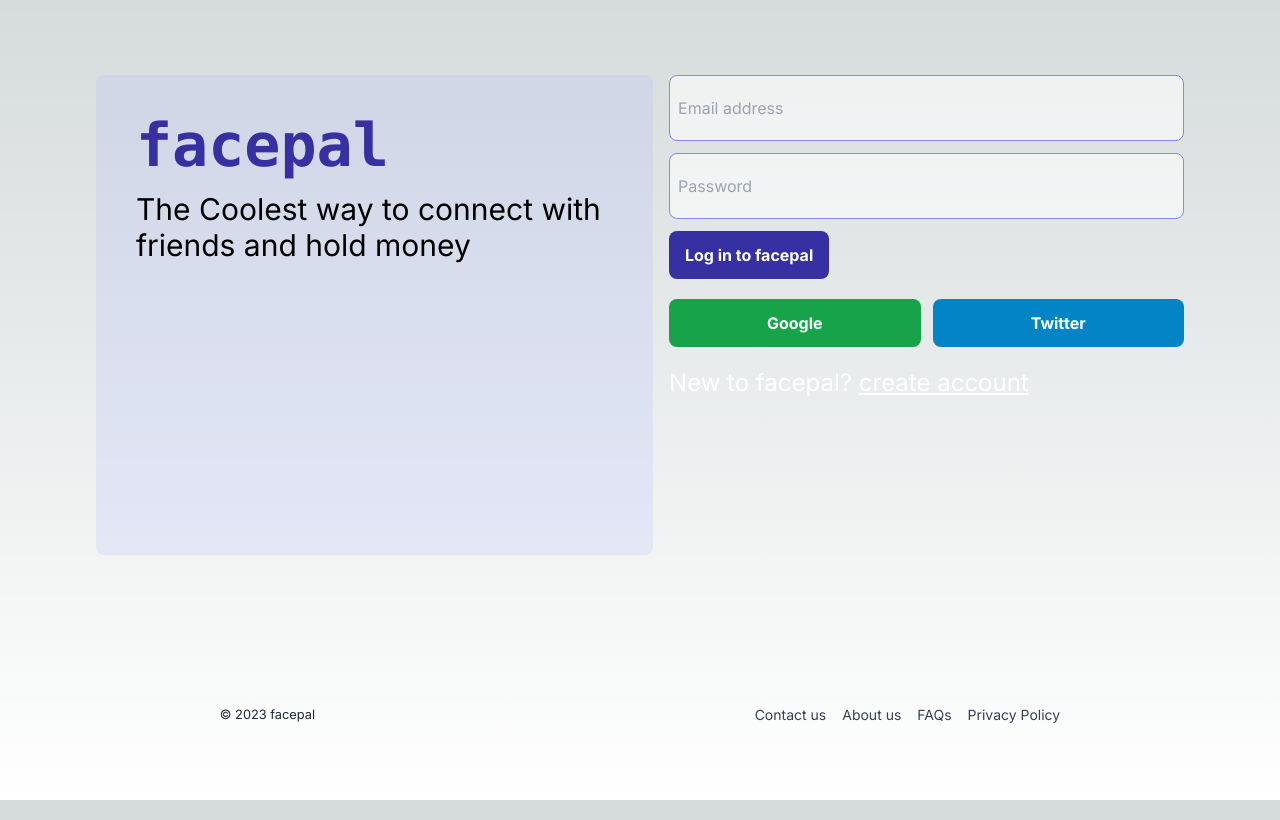
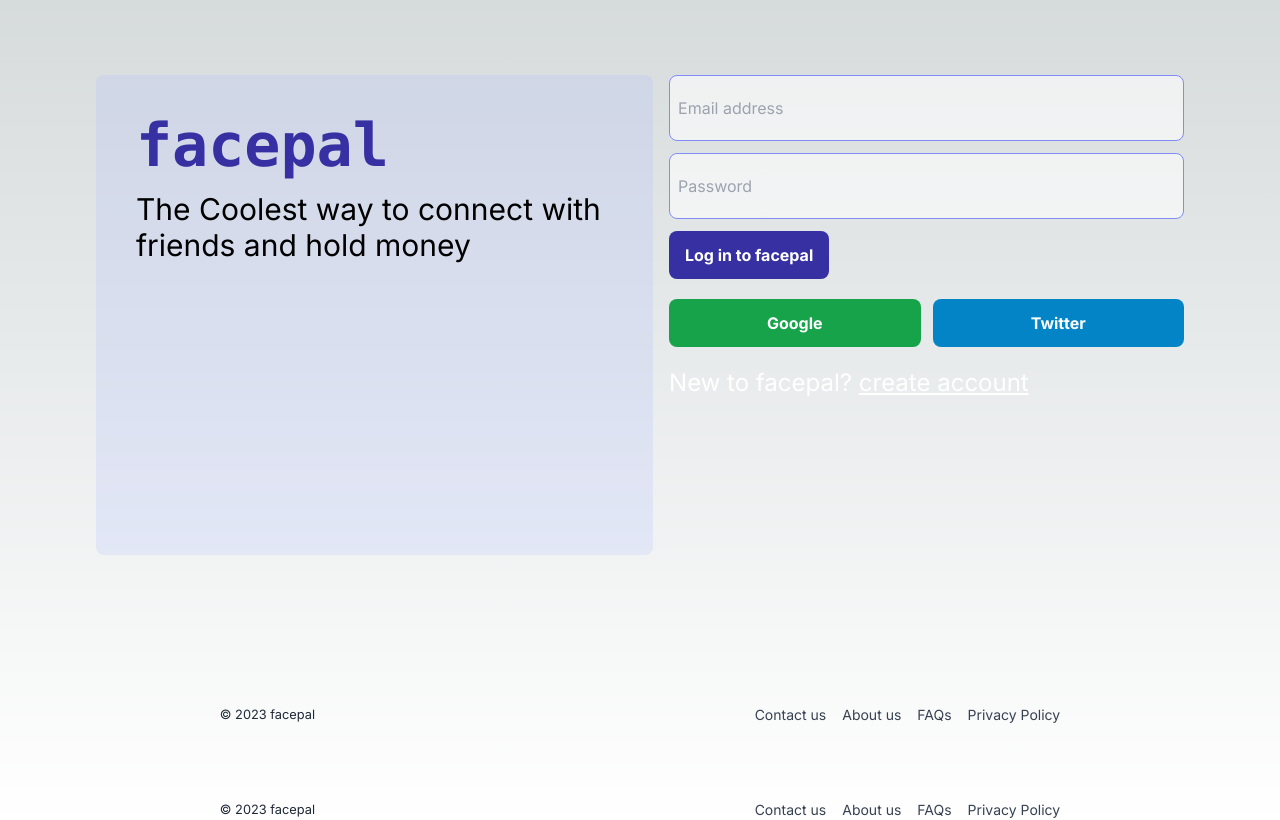
Before and after one commit to earlycodetech/facepal, a Next.js app: page / in a window 1280 px wide. Built offline with nearby package versions, Linux system fonts and the light colour scheme.

Commit message:
modified page to constant navbar and footer

```diff
--- /dev/null
+++ b/app/compojnents/footer.js
@@ -0,0 +1,15 @@
+import Link from "next/link";
+
+export const Footer = () => {
+    return(
+        <footer className="w-full flex flex-col sm:flex-row justify-around items-center">
+        <small className="text-gray-800">&copy; 2023 facepal</small>
+        <ul className="flex flex-row gap-4">
+            <li className="text-gray-700 text-sm"><Link href="#">Contact us</Link></li>
+            <li className="text-gray-700 text-sm"><Link href="#">About us</Link></li>
+            <li className="text-gray-700 text-sm"><Link href="#">FAQs</Link></li>
+            <li className="text-gray-700 text-sm"><Link href="#">Privacy Policy</Link></li>
+        </ul>
+    </footer>
+    )
+}
--- a/app/layout.js
+++ b/app/layout.js
@@ -1,6 +1,6 @@
-import './globals.css'
-import { Inter } from 'next/font/google'
-
+import './globals.css';
+import { Inter } from 'next/font/google';
+import { Footer } from "./compojnents/footer";
 const inter = Inter({ subsets: ['latin'] })
 
 export const metadata = {
@@ -11,7 +11,10 @@ export const metadata = {
 export default function RootLayout({ children }) {
   return (
     <html lang="en">
-      <body className={inter.className}>{children}</body>
+      <body className={inter.className}>
+        {children}
+        <Footer/>
+        </body>
     </html>
   )
 }
```
